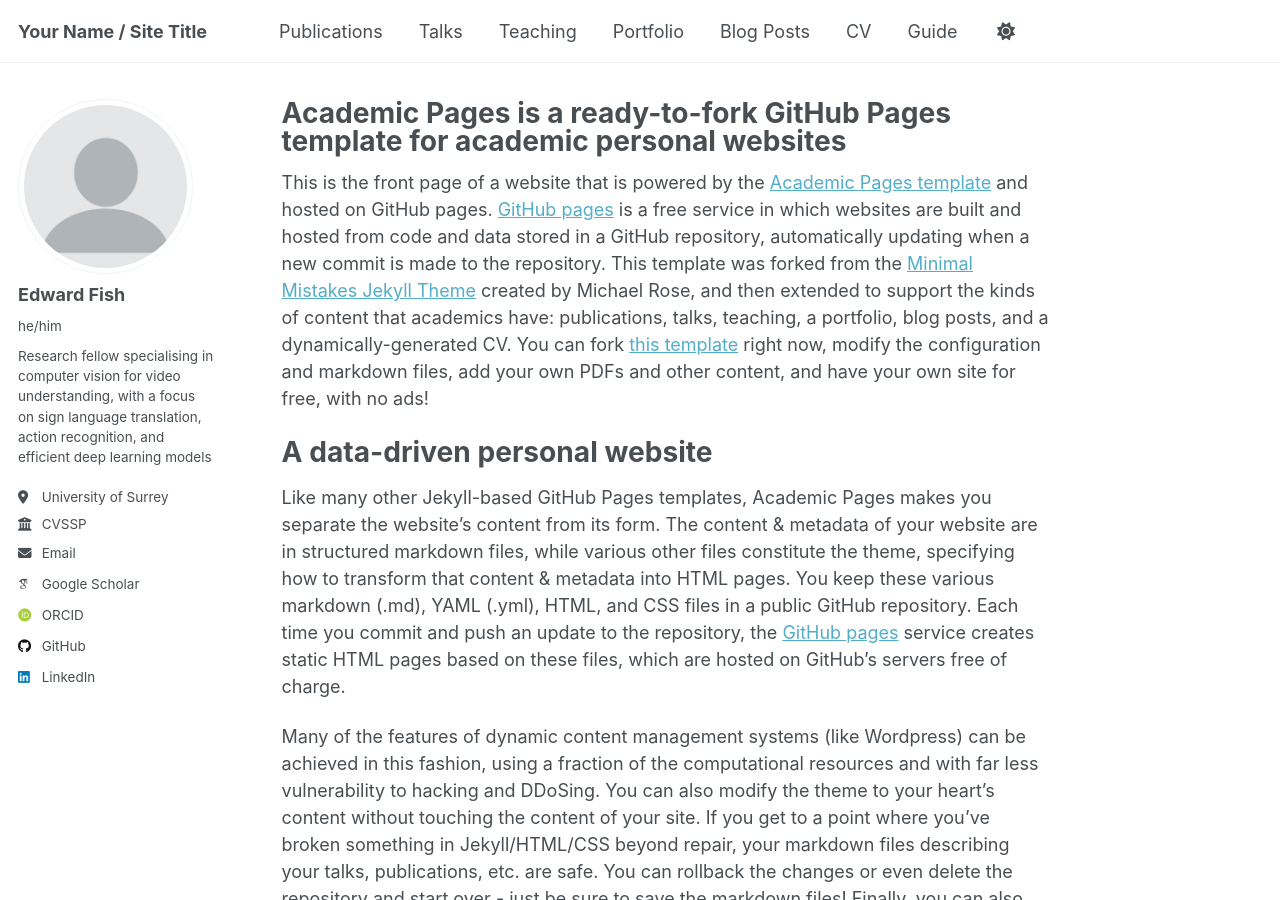
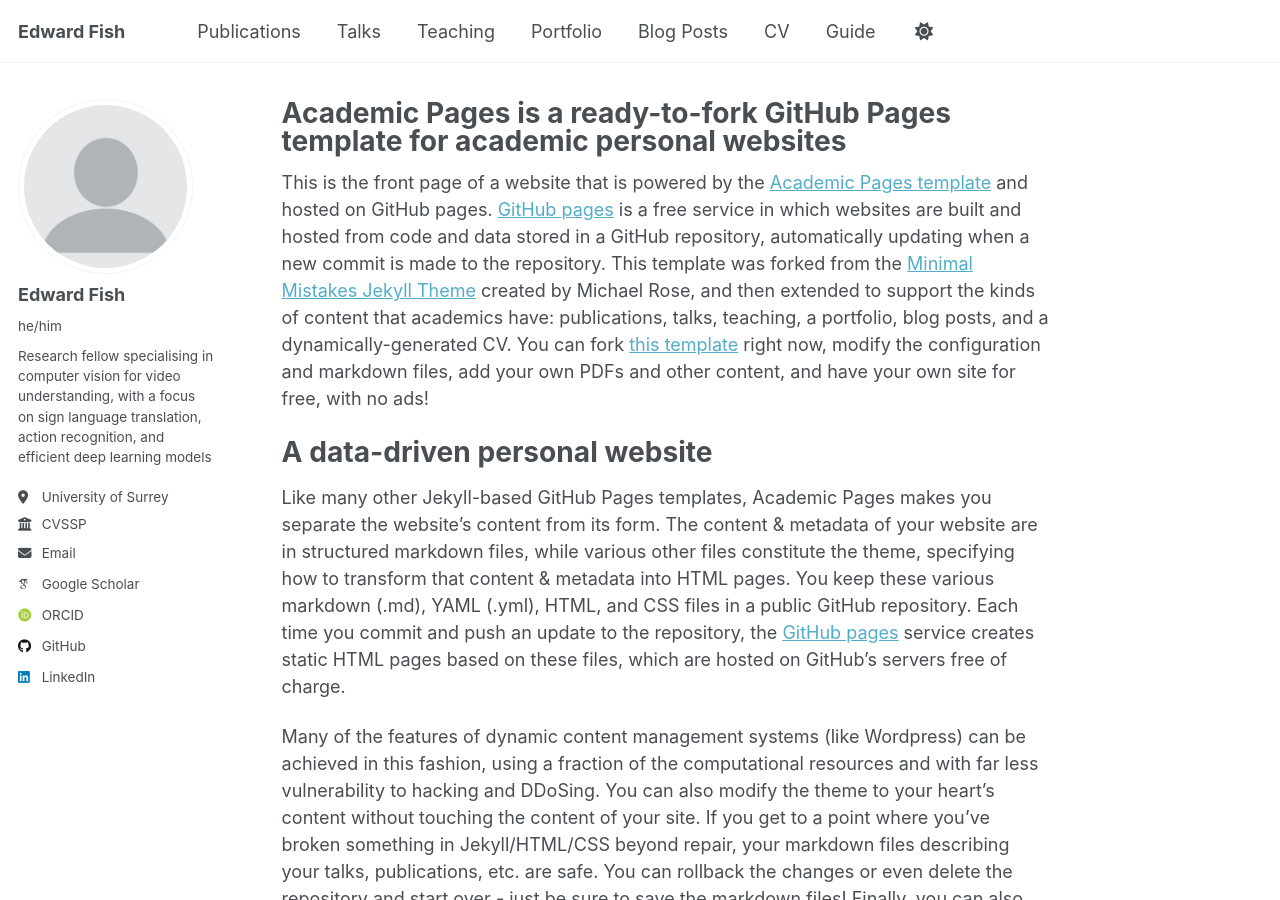
Before and after one commit to ed-fish/ed-fish.github.io, a Jekyll site: the page built from _pages/about.md, in a window 1280 px wide and 900 px high. Built offline with Jekyll 4.4.1, drawn with Linux system fonts in a browser that asks for light colours; some web fonts are replaced.

Commit message:
Update _config.yml

```diff
--- a/_config.yml
+++ b/_config.yml
@@ -9,10 +9,10 @@
 # Basic Site Settings
 locale                   : "en-US"
 site_theme               : "default"
-title                    : "Your Name / Site Title"
+title                    : "Edward Fish"
 title_separator          : "-"
 name                     : &name "Edward Fish Ph.D"
-description              : &description "Research fellow specialising in computer vision for video understanding, with a focus on sign language translation, action recognition, and efficient deep learning models"
+description              : &description "Research Fellow in Computer Vision and Machine Learning"
 url                      : https://ed-fish.github.io # the base hostname & protocol for your site e.g. "https://[your GitHub username].github.io" or if you already have some other page hosted on Github then use "https://[your GitHub username].github.io/[Your Repo Name]"
 baseurl                  : "" # the subpath of your site, e.g. "/blog"
 repository               : "academicpages/academicpages.github.io"
```
